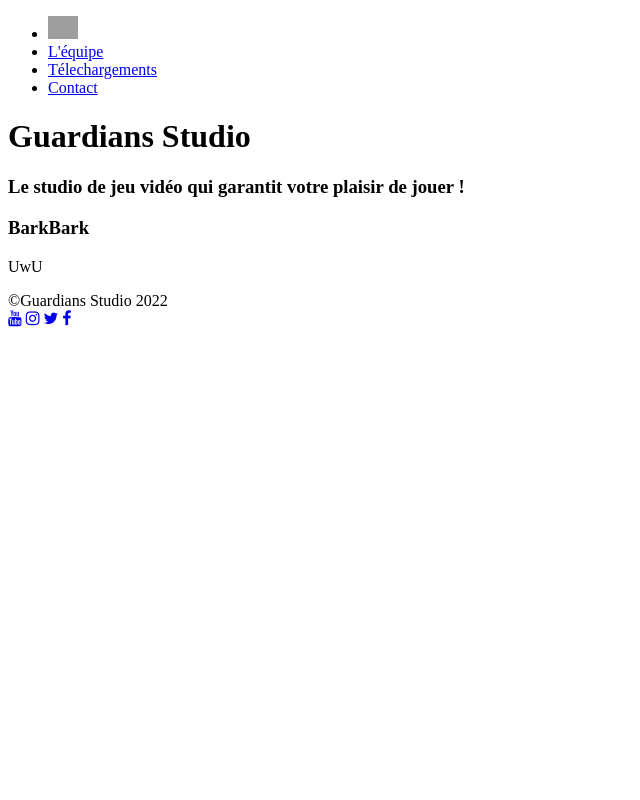
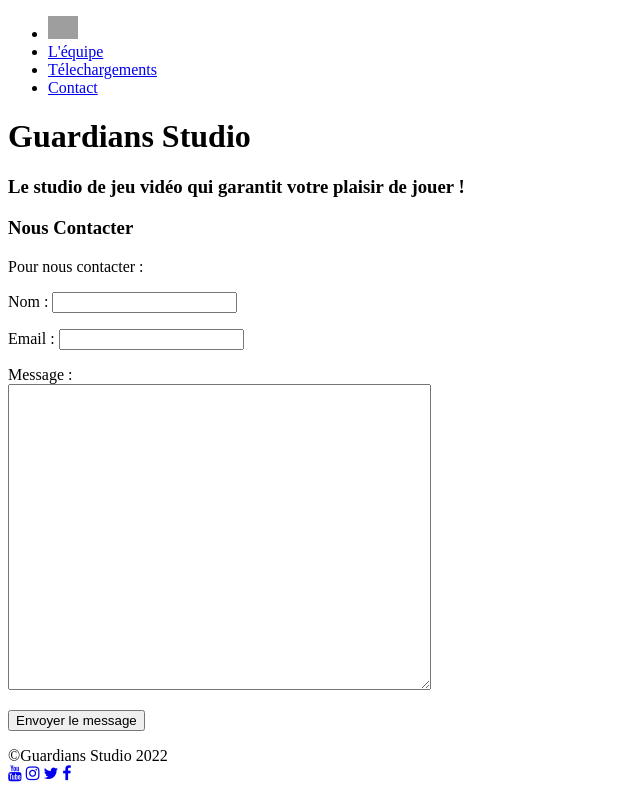
Before and after one commit to Guardians-Studio/WebSite, a PHP site: page /contact.php in a window 1280 px wide. Shown: the whole page, without its empty margins (0-640 px from the left). Run offline with PHP 8.4, Linux system fonts and the light colour scheme; grey boxes are pictures that could not be loaded.

Commit message:
contact form

```diff
--- a/php/contact.php
+++ b/php/contact.php
@@ -8,13 +8,31 @@
     <body>
         <?php include("header.php"); ?>
 
-        <section id="presentation">
-            <div id="textIntro">
-                <h3>BarkBark</h3>
-                <p>UwU</p>
-            </div>
+        <section class="contact">
+            <balise id="Nous Contacter"><h3>Nous Contacter</h3></balise>
+            <p>
+                Pour nous contacter :
+            </p>
+            <form method="POST" action="send_email.php">
+                <p>
+                    <label for="name">Nom :</label>
+                    <input type="text" name="name">
+                </p>
+                <p>
+                    <label for="email">Email : </label>
+                    <input type="text" name="email">
+                </p>
+                <p>
+                    <label for="message">Message :</label>
+                    <br>
+                    <textarea name="message" cols="50" rows="20"></textarea>
+                    <br>
+                </p>
+                <p>
+                    <input type="submit" name="submit" value="Envoyer le message">
+                </p>
+            </form>
         </section>
-
         <?php include("footer.php"); ?>
     </body>
 </html>
```
